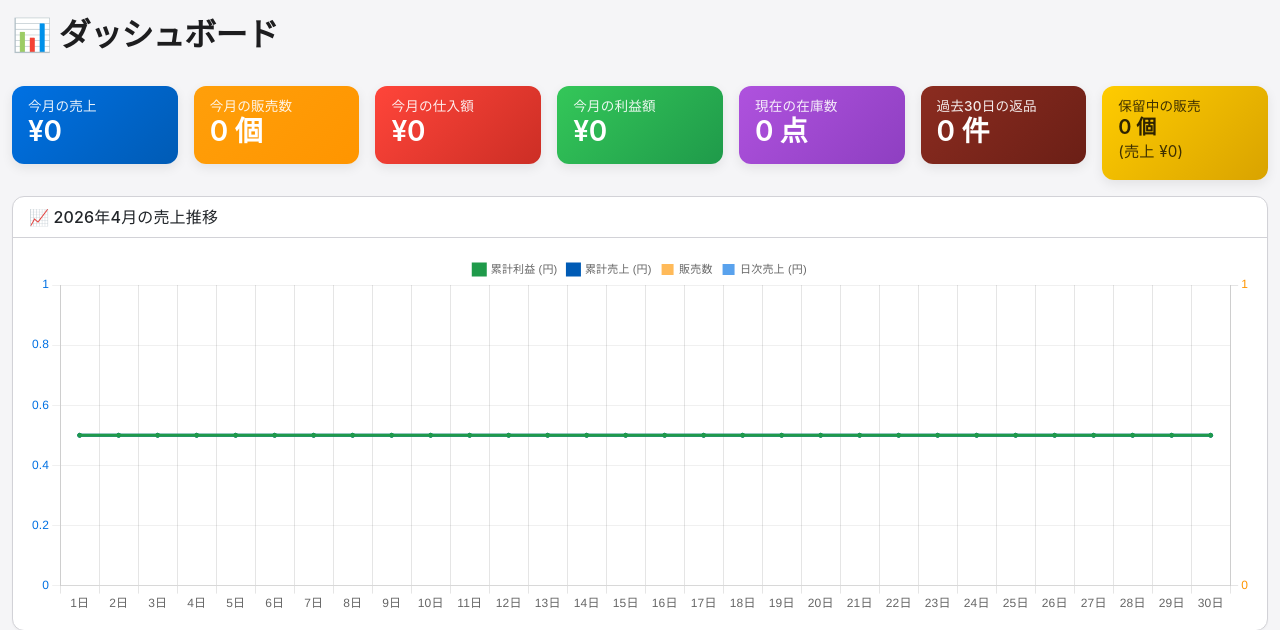
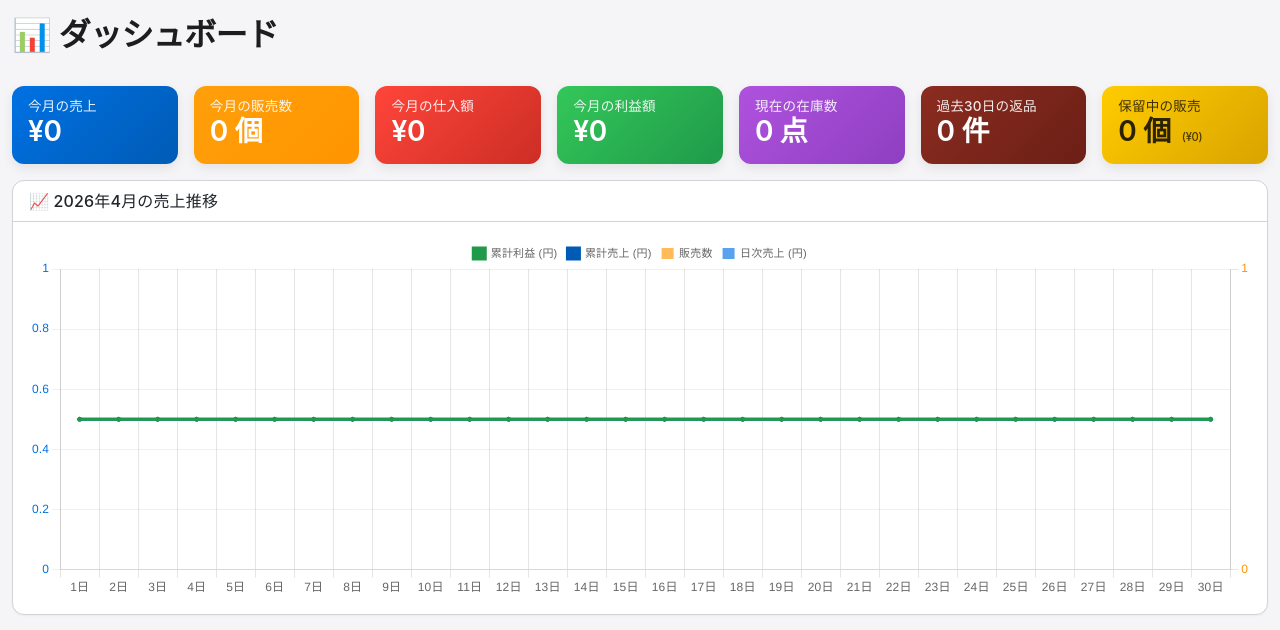
Before and after one commit to fujimuraman/camera-dashboard, a Flask app: page / in a window 1280 px wide. Shown: the part 57-687 px from the top of the page. Run offline with Flask 3, Linux system fonts and the light colour scheme; a user stored in the database is signed in; data comes from the database, SQL or seed files in the repository; data that the repository does not hold is empty; some libraries are stand-ins or nearby versions.

Commit message:
Auto-sync from claude-setup: 保留中KPIカード: 個数を他と同じ大きさに戻して金額をインライン化

```diff
--- a/seller-dashboard/static/css/app.css
+++ b/seller-dashboard/static/css/app.css
@@ -93,9 +93,8 @@ body {
 .dash-card.dash-pending .card-subtitle,
 .dash-card.dash-pending h3,
 .dash-card.dash-pending small { color: #2d2200 !important; }
-/* 保留中カードは2段組のため数値を少し小さくして縦サイズを揃える */
-.dash-card.dash-pending h3 { font-size: 1.25rem; line-height: 1.2; }
-.dash-card.dash-pending small { font-size: 0.95rem; opacity: 0.9; }
+/* 個数の右に小さく金額を inline 表示（他カードと縦サイズを揃える） */
+.dash-card.dash-pending .pending-amount { font-size: 0.7rem; font-weight: 500; opacity: 0.85; margin-left: 4px; white-space: nowrap; }
 
 /* 保留中（金額未確定）セル: 確定値より少し薄く・斜体で識別 */
 .price-pending,
--- a/seller-dashboard/templates/dashboard.html
+++ b/seller-dashboard/templates/dashboard.html
@@ -54,11 +54,10 @@
   </div>
   <div class="col-md col-6">
     <div class="card dash-card dash-pending"
-         title="Pending = Amazon側で確定処理中。価格未確定なものは売上に含まれない（参考値で表示）">
+         title="Pending = Amazon側で確定処理中。価格は在庫の出品価格から推定">
       <div class="card-body">
         <h6 class="card-subtitle">保留中の販売</h6>
-        <h3>{{ stats.pending_qty }} 個</h3>
-        <small>(売上 ¥{{ "{:,}".format(stats.pending_sales|int) }})</small>
+        <h3>{{ stats.pending_qty }} 個 <small class="pending-amount">(¥{{ "{:,}".format(stats.pending_sales|int) }})</small></h3>
       </div>
     </div>
   </div>
```
